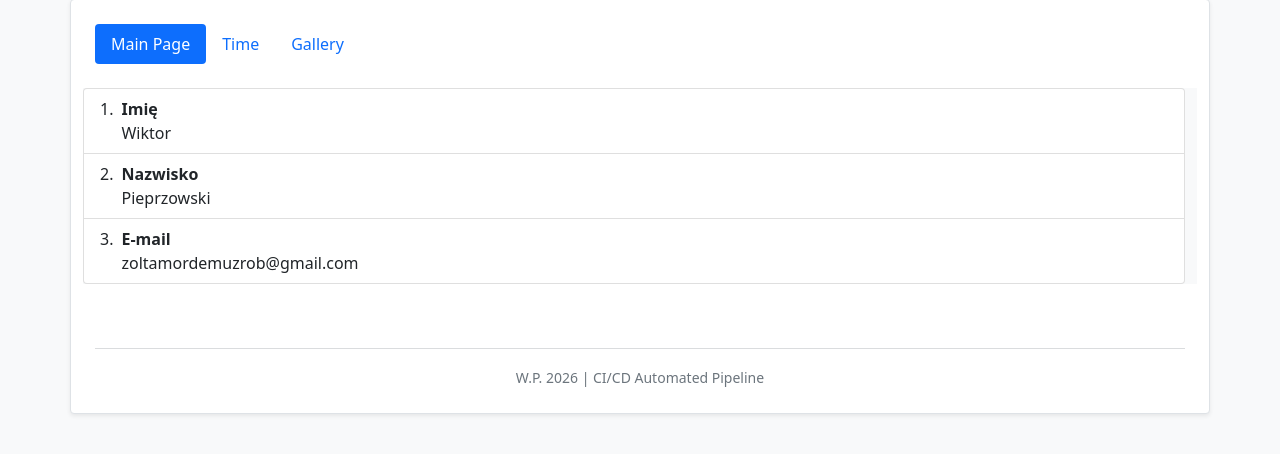
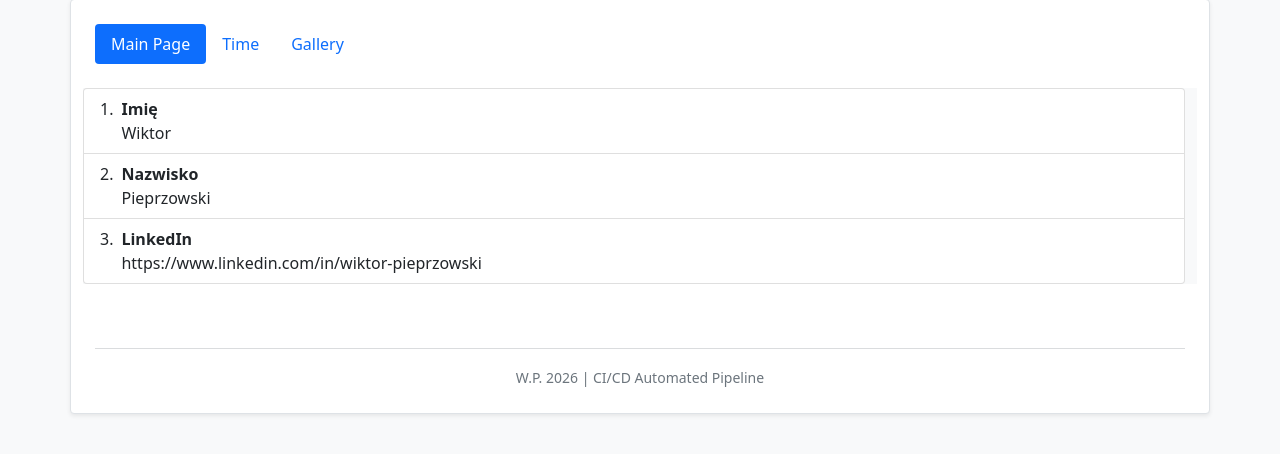
Before and after one commit to ChadThunderhub/flask-cicd-pipeline, a Flask app: page / in a window 1280 px wide. Shown: the part 25-479 px from the top of the page. Run offline with Flask 3, Linux system fonts and the light colour scheme.

Commit message:
fix: swapped mail for linkedin

```diff
--- a/webapp/app.py
+++ b/webapp/app.py
@@ -1,7 +1,7 @@
 from flask import Flask, render_template
 import os
 
-from webapp.code import FIRST_NAME, LAST_NAME, MAIL
+from webapp.code import FIRST_NAME, LAST_NAME, LINKEDIN
 from datetime import datetime, timezone
 
 app = Flask(__name__)
@@ -15,7 +15,7 @@ else:
 @app.route('/',  methods=['GET'])
 @app.route('/main',  methods=['GET'])
 def main():
-    return render_template('main.html', firstName=FIRST_NAME, lastName=LAST_NAME, mail=MAIL)
+    return render_template('main.html', firstName=FIRST_NAME, lastName=LAST_NAME, linkedin=LINKEDIN)
 
 @app.route('/time',  methods=['GET'])
 def time():
--- a/webapp/code.py
+++ b/webapp/code.py
@@ -1,3 +1,3 @@
 FIRST_NAME:str = "Wiktor"
 LAST_NAME:str = "Pieprzowski"
-MAIL:str = "zoltamordemuzrob@gmail.com"
+LINKEDIN:str = "https://www.linkedin.com/in/wiktor-pieprzowski"
--- a/webapp/templates/main.html
+++ b/webapp/templates/main.html
@@ -17,8 +17,8 @@
             </li>
             <li class="list-group-item d-flex justify-content-between align-items-start">
                 <div class="ms-2 me-auto">
-                    <div class="fw-bold">E-mail</div>
-                    {{ mail }}
+                    <div class="fw-bold">LinkedIn</div>
+                    {{ linkedin }}
                 </div>
             </li>
         </ol>
```
Also changed, not shown: README.md.
